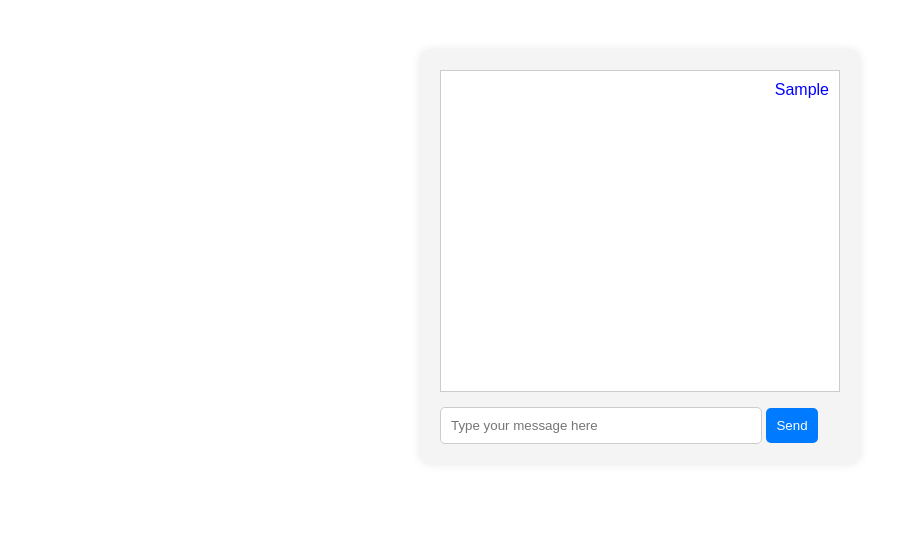
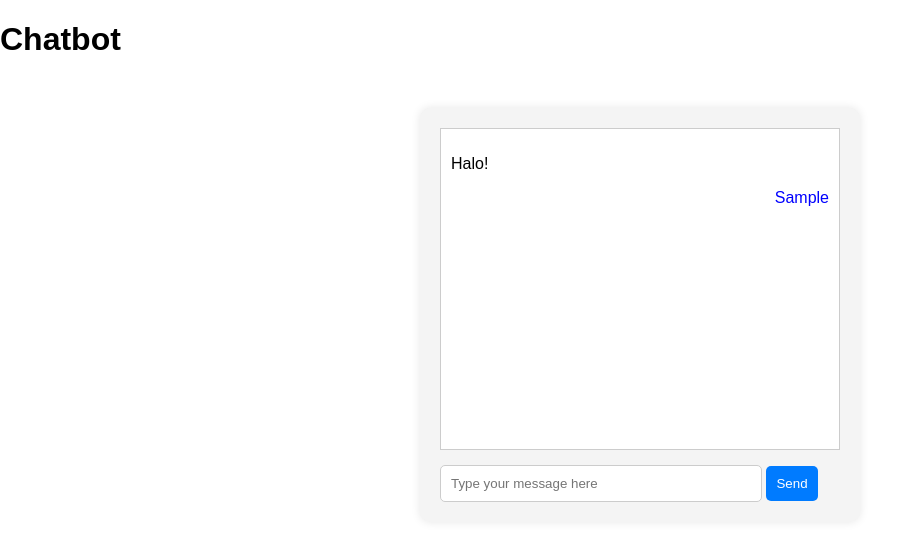
Before and after one commit to Pamelakristy/app, a plain HTML site: page index.html in a window 1280 px wide. Both pictures are taken after typing "Sample" into the empty fields and a click on the button "Send". Shown: the whole page, without its empty margins (0-902 px from the left). Drawn offline with nearby package versions, Linux system fonts and the light colour scheme; no server answers.

Commit message:
Update index.html

```diff
--- a/index.html
+++ b/index.html
@@ -4,102 +4,62 @@
     <meta charset="UTF-8">
     <meta name="viewport" content="width=device-width, initial-scale=1.0">
     <title>Chatbot</title>
+    <script src="https://code.jquery.com/jquery-3.7.1.js"></script>
     <style>
-        body {
-            font-family: Arial, sans-serif;
-            margin: 0;
-            padding: 0;
-        }
+        body { font-family: Arial, sans-serif; margin: 0; padding: 0; }
         .chat-container {
-            width: 400px;
-            margin: 50px auto;
-            background-color: #f4f4f4;
-            padding: 20px;
-            border-radius: 10px;
-            box-shadow: 0 0 10px rgba(0, 0, 0, 0.1);
+            width: 400px; margin: 50px auto; background-color: #f4f4f4; padding: 20px;
+            border-radius: 10px; box-shadow: 0 0 10px rgba(0, 0, 0, 0.1);
         }
         .chat-box {
-            height: 300px;
-            overflow-y: scroll;
-            border: 1px solid #ccc;
-            padding: 10px;
+            height: 300px; overflow-y: scroll; border: 1px solid #ccc; padding: 10px;
             background-color: #fff;
         }
-        .chat-box .message {
-            margin-bottom: 15px;
-        }
-        .chat-box .user {
-            text-align: right;
-            color: #0000ff;
-        }
-        .chat-box .bot {
-            text-align: left;
-            color: #007700;
-        }
-        .input-container {
-            margin-top: 15px;
-        }
-        .input-container input {
-            width: 300px;
-            padding: 10px;
-            border: 1px solid #ccc;
-            border-radius: 5px;
-        }
+        .chat-box .message { margin-bottom: 15px; }
+        .chat-box .user { text-align: right; color: #0000ff; }
+        .chat-box .bot { text-align: left; color: #007700; }
+        .input-container { margin-top: 15px; }
+        .input-container input { width: 300px; padding: 10px; border: 1px solid #ccc; border-radius: 5px; }
         .input-container button {
-            padding: 10px;
-            border: none;
-            background-color: #007bff;
-            color: white;
-            border-radius: 5px;
-            cursor: pointer;
+            padding: 10px; border: none; background-color: #007bff; color: white;
+            border-radius: 5px; cursor: pointer;
         }
     </style>
 </head>
 <body>
+
+    <h1>Chatbot</h1>
     <div class="chat-container">
-        <div class="chat-box" id="chat-box"></div>
+        <div class="chat-box" id="chatbox">
+            <p class="botText"><span>Halo!</span></p>
+        </div>
         <div class="input-container">
-            <input type="text" id="user-input" placeholder="Type your message here">
-            <button onclick="sendMessage()">Send</button>
+            <input type="text" id="textInput" placeholder="Type your message here">
+            <button onclick="getUserResponse()">Send</button>
         </div>
     </div>
 
     <script>
-        function sendMessage() {
-            const userInput = document.getElementById('user-input').value;
-            if (userInput.trim() === "") return;
+        function getUserResponse() {
+            var userText = $('#textInput').val();
+            var userHTML = "<p class='user'><span>" + userText + "</span></p>";
+            $('#chatbox').append(userHTML);
+            $('#textInput').val("");
+            $('#chatbox').scrollTop($('#chatbox')[0].scrollHeight);
 
-            const chatBox = document.getElementById('chat-box');
-
-            // Display user message
-            const userMessageDiv = document.createElement('div');
-            userMessageDiv.classList.add('message', 'user');
-            userMessageDiv.textContent = userInput;
-            chatBox.appendChild(userMessageDiv);
-
-            // Clear input
-            document.getElementById('user-input').value = '';
-
-            // Send user message to backend
-            fetch('/chat', {
-                method: 'POST',
-                headers: {
-                    'Content-Type': 'application/json',
-                },
-                body: JSON.stringify({ message: userInput }),
-            })
-            .then(response => response.json())
-            .then(data => {
-                // Display bot response
-                const botMessageDiv = document.createElement('div');
-                botMessageDiv.classList.add('message', 'bot');
-                botMessageDiv.textContent = data.response;
-                chatBox.appendChild(botMessageDiv);
-
-                // Scroll to bottom of chat
-                chatBox.scrollTop = chatBox.scrollHeight;
+            $.get("/get", { userMessage: userText }).done(function(data) {
+                var botHTML = "<p class='bot'><span>" + data + "</span></p>";
+                $('#chatbox').append(botHTML);
+                $('#chatbox').scrollTop($('#chatbox')[0].scrollHeight);
             });
         }
+
+        $('#textInput').keypress(function(e) {
+            if (e.which == 13) {
+                getUserResponse();
+            }
+        });
     </script>
+
 </body>
 </html>
```
